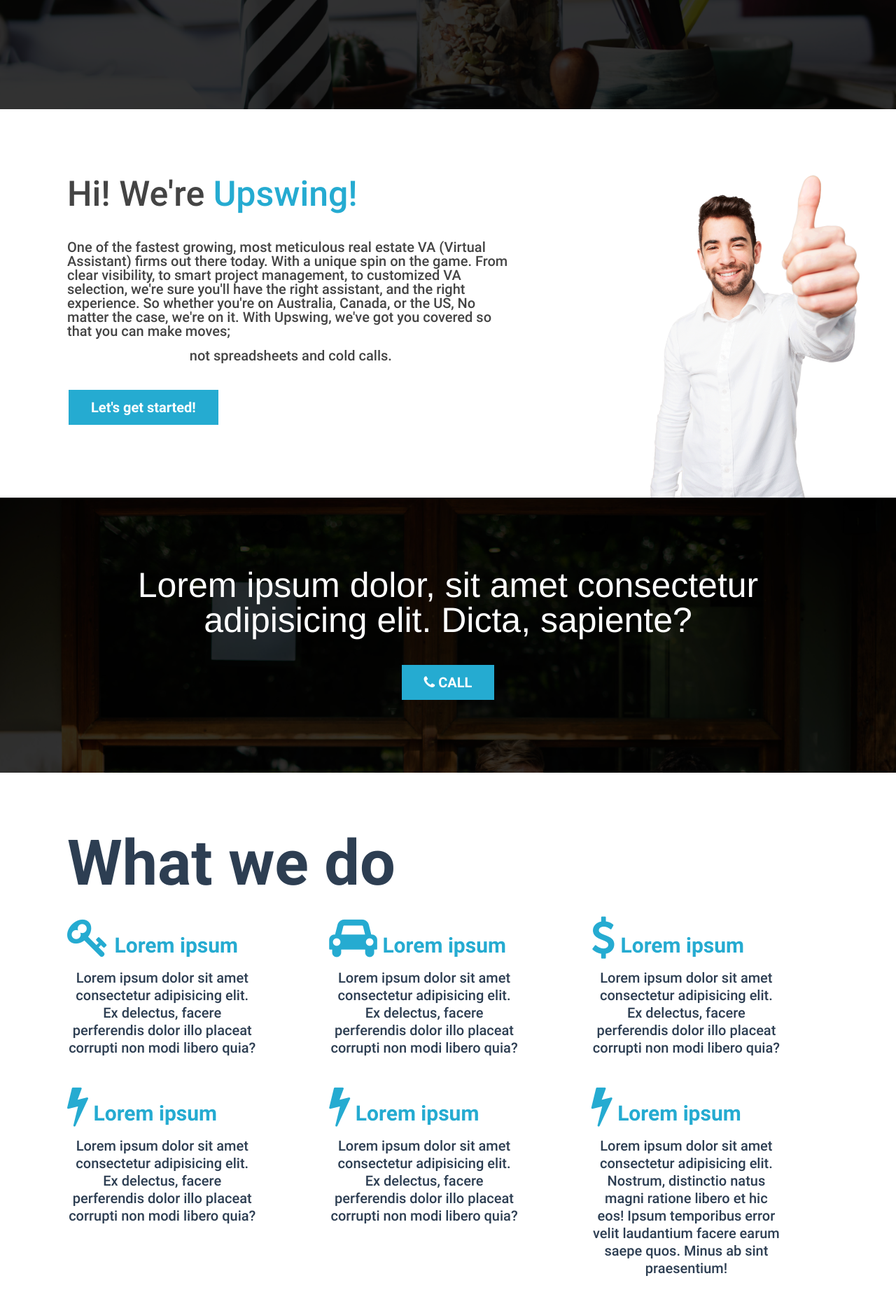
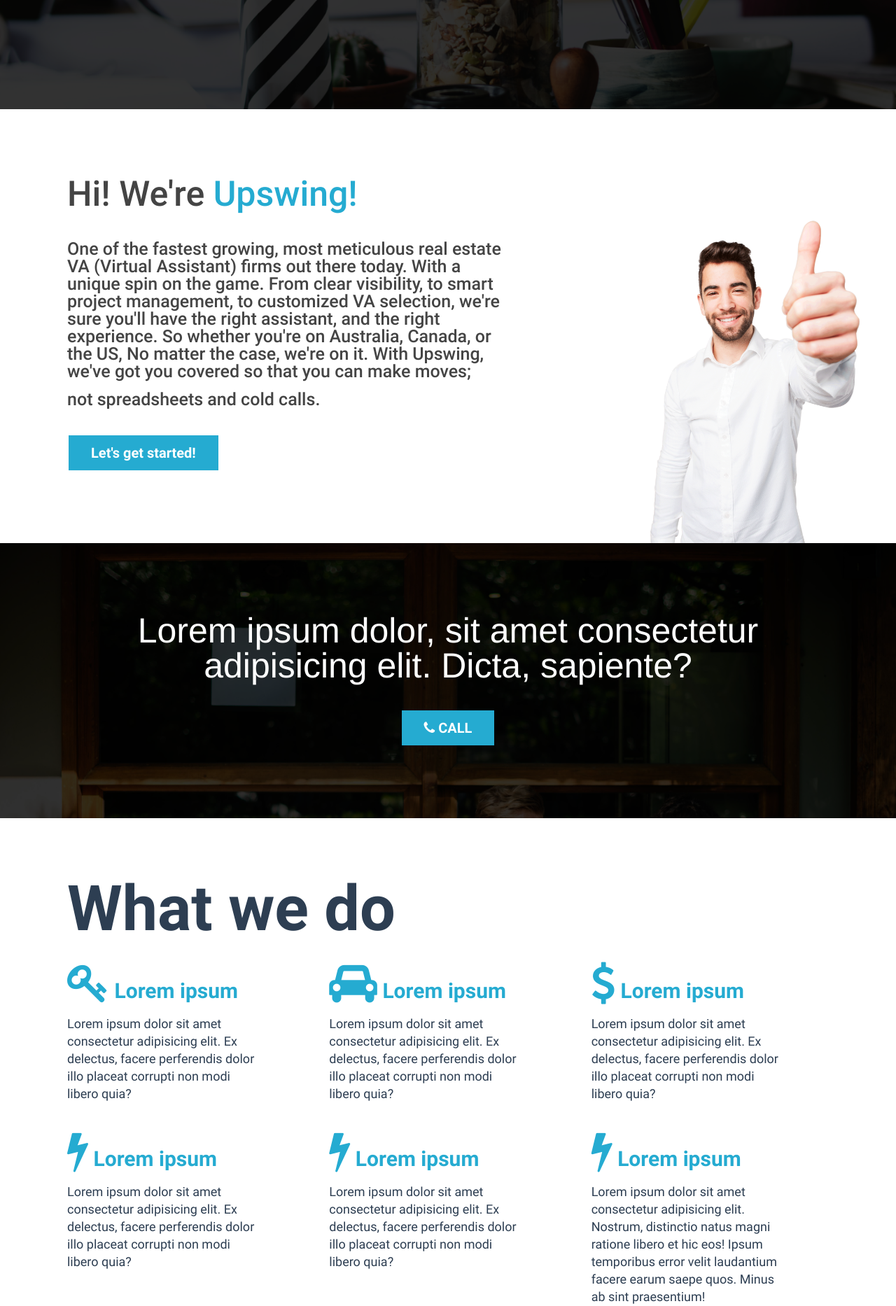
Before and after one commit to johntest99/upswing, a PHP site: page /home.html in a window 1280 px wide. Shown: the part 644-2510 px from the top of the page at 70% size. Run offline with PHP 8.4, Linux system fonts and the light colour scheme.

Commit message:
change home css for some tweaks

```diff
--- a/assets/css/home.css
+++ b/assets/css/home.css
@@ -145,9 +145,9 @@
     border-radius: 50%;
 }
 
-.uk-grid p {
+.uk-slideset p {
     font-size: 20px;
-    text-align: center;
+    /* text-align: center; */
     font-family: roboto-medium;
 }
 .figure-img {
```
